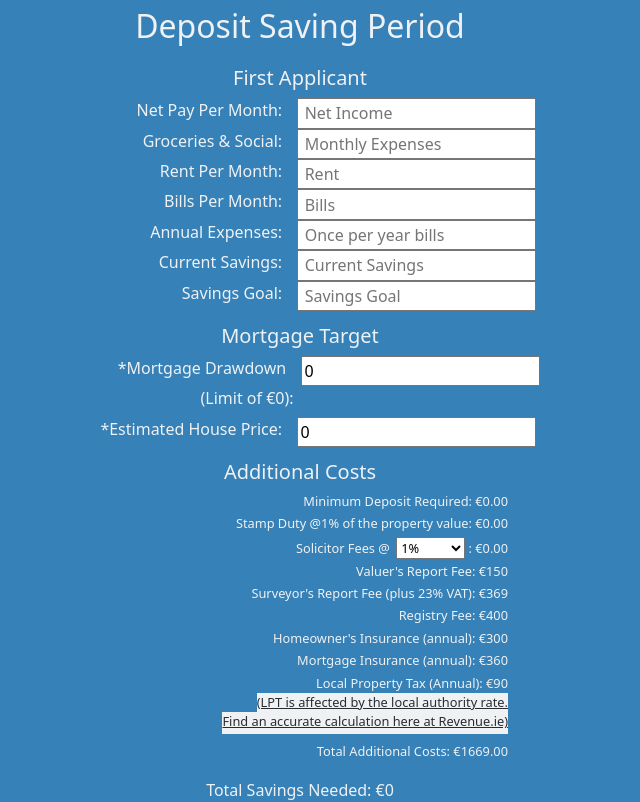
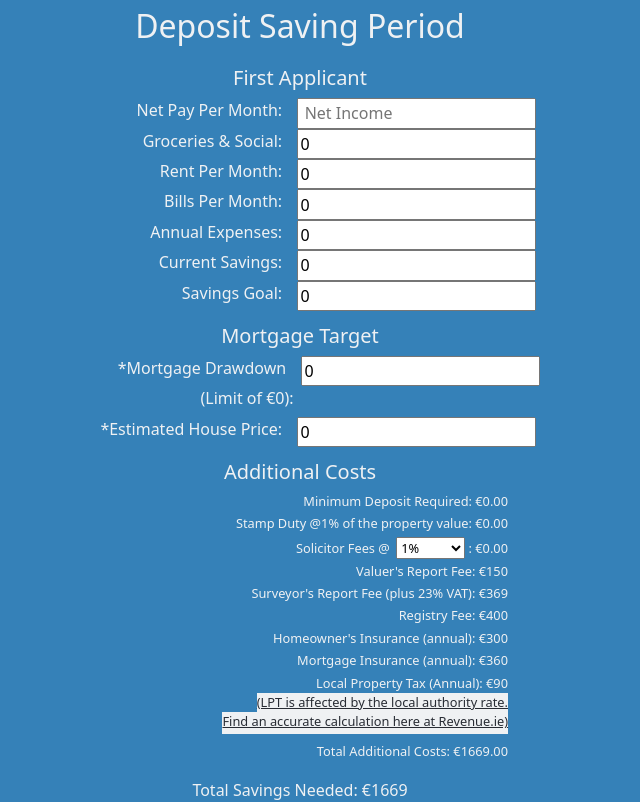
Before and after one commit to OisinWrites/Mortgage-Budgeter, a React (Create React App) app in the folder client/: page / in a window 1280 px wide. Shown: the part 1220-2022 px from the top of the page, without its empty margins (340-980 px from the left). Built offline with nearby package versions, Linux system fonts and the light colour scheme.

Commit message:
Set up bcc component

```diff
--- a/client/package.json
+++ b/client/package.json
@@ -9,7 +9,7 @@
     "bootstrap": "^5.3.3",
     "react": "^18.2.0",
     "react-dom": "^18.2.0",
-    "react-scripts": "5.0.1",
+    "react-scripts": "^5.0.1",
     "web-vitals": "^2.1.4"
   },
   "scripts": {
--- a/client/public/index.html
+++ b/client/public/index.html
@@ -2,19 +2,19 @@
 <html lang="en">
   <head>
     <meta charset="utf-8" />
-    <link rel="icon" href="%PUBLIC_URL%/favicon.ico" />
+    <link rel="icon" href="https://res.cloudinary.com/dwhennrjl/image/upload/v1712570224/static/css/Pngtree_house_home_puppy_hand_drawing_4088450_wphcay.png" />
     <meta name="viewport" content="width=device-width, initial-scale=1" />
     <meta name="theme-color" content="#000000" />
     <meta
       name="description"
       content="Web site created using create-react-app"
     />
-    <link rel="apple-touch-icon" href="%PUBLIC_URL%/logo192.png" />
+    <link rel="apple-touch-icon" href="https://res.cloudinary.com/dwhennrjl/image/upload/v1712570224/static/css/Pngtree_house_home_puppy_hand_drawing_4088450_wphcay.png" />
     <!--
       manifest.json provides metadata used when your web app is installed on a
       user's mobile device or desktop. See https://developers.google.com/web/fundamentals/web-app-manifest/
     -->
-    <link rel="manifest" href="%PUBLIC_URL%/manifest.json" />
+    <link rel="manifest" href="/manifest.json" />
     <link rel="apple-touch-icon" href="https://res.cloudinary.com/dwhennrjl/image/upload/v1712570224/static/css/Pngtree_house_home_puppy_hand_drawing_4088450_wphcay.png">
 
     <!--
--- a/client/src/components/BorrowingCapacityCalculator.js
+++ b/client/src/components/BorrowingCapacityCalculator.js
@@ -51,7 +51,7 @@ const BorrowingCapacityCalculator = ({
 
   return (
     <div>
-      <h2>Borrowing Capacity Calculator</h2>
+      <h2>Borrowing Capacity Calculator 2</h2>
       <div class="split-middle">
         <div>
           <label>First-time buyer:</label>
--- a/client/src/components/DepositSavingPeriod.js
+++ b/client/src/components/DepositSavingPeriod.js
@@ -14,19 +14,19 @@ const DepositSavingPeriod = ({
     propertyValue
     }) => {
 
-    const [monthlyExpenses, setMonthlyExpenses] = useState('');
-    const [rent, setRent] = useState('');
-    const [bills, setBills] = useState('');
-    const [additionalExpenses, setAdditionalExpenses] = useState('');
-    const [savingsGoal, setSavingsGoal] = useState('');
-    const [currentSavings, setCurrentSavings] = useState('');
+    const [monthlyExpenses, setMonthlyExpenses] = useState(0);
+    const [rent, setRent] = useState(0);
+    const [bills, setBills] = useState(0);
+    const [additionalExpenses, setAdditionalExpenses] = useState(0);
+    const [savingsGoal, setSavingsGoal] = useState(0);
+    const [currentSavings, setCurrentSavings] = useState(0);
 
-    const [monthlyExpenses2, setMonthlyExpenses2] = useState('');
-    const [rent2, setRent2] = useState('');
-    const [bills2, setBills2] = useState('');
-    const [additionalExpenses2, setAdditionalExpenses2] = useState('');
-    const [savingsGoal2, setSavingsGoal2] = useState('');
-    const [currentSavings2, setCurrentSavings2] = useState('');
+    const [monthlyExpenses2, setMonthlyExpenses2] = useState(0);
+    const [rent2, setRent2] = useState(0);
+    const [bills2, setBills2] = useState(0);
+    const [additionalExpenses2, setAdditionalExpenses2] = useState(0);
+    const [savingsGoal2, setSavingsGoal2] = useState(0);
+    const [currentSavings2, setCurrentSavings2] = useState(0);
 
     const [solicitorFeeType, setSolicitorFeeType] = useState('1%');
     const [solicitorFlatFee, setSolicitorFlatFee] = useState('');
@@ -59,13 +59,13 @@ const DepositSavingPeriod = ({
 
     useEffect(() => {
         if (!hasSecondApplicant) {
-            setNetIncome2('');
-            setMonthlyExpenses2('');
-            setRent2('');
-            setBills2('');
-            setAdditionalExpenses2('');
-            setSavingsGoal2('');
-            setCurrentSavings2('');
+            setNetIncome2(0);
+            setMonthlyExpenses2(0);
+            setRent2(0);
+            setBills2(0);
+            setAdditionalExpenses2(0);
+            setSavingsGoal2(0);
+            setCurrentSavings2(0);
         }
     }, [hasSecondApplicant]);
 
```
Also changed, not shown: 1 other file (tests, documents, lock files or other folders).
